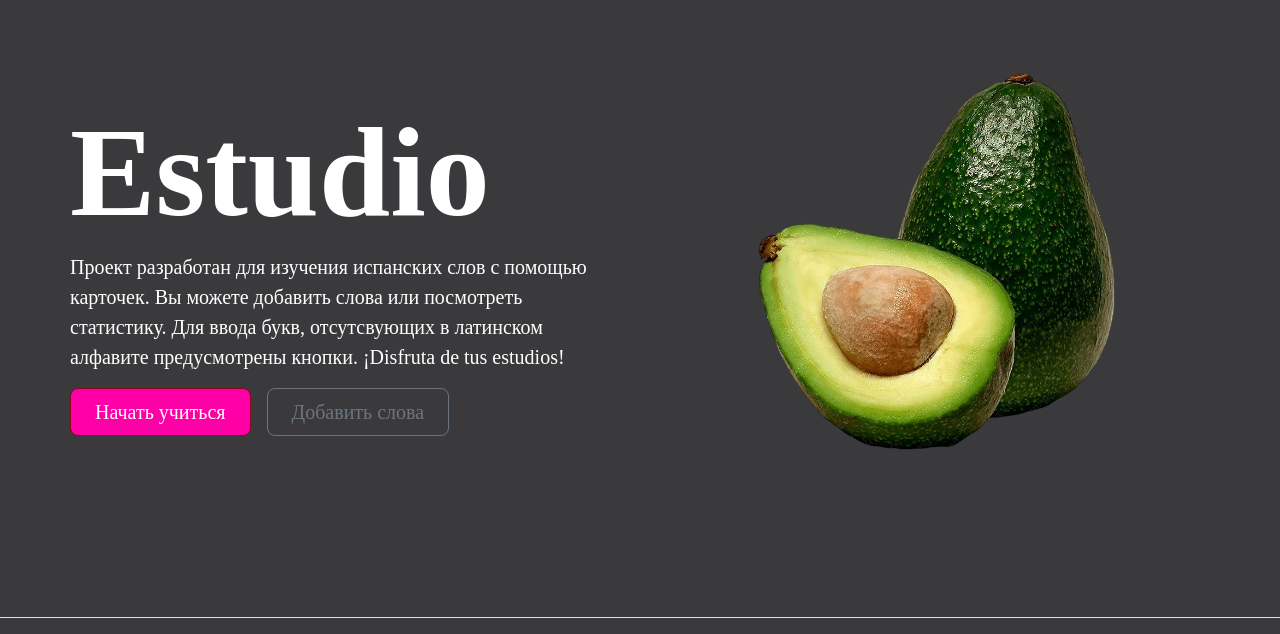
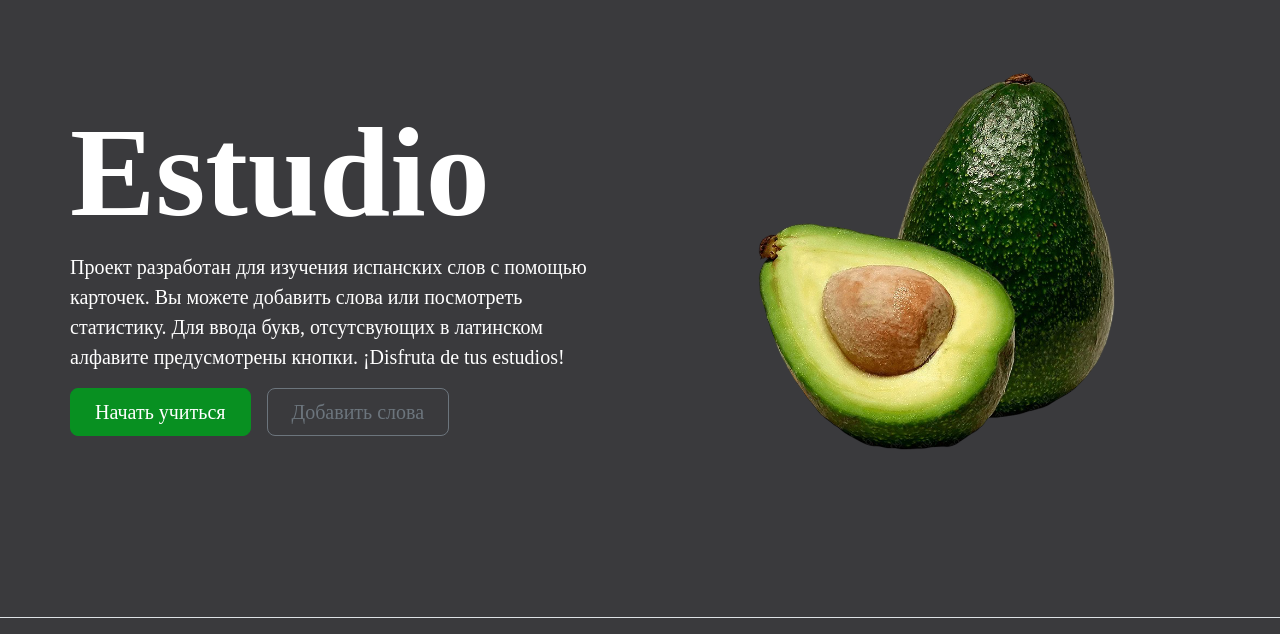
Before and after one commit to tanya-belanova/my_site, a Django app: page / in a window 1280 px wide. Shown: the part 192-826 px from the top of the page. Run offline with Django 5.2, Linux system fonts and the light colour scheme; some libraries are stand-ins or nearby versions.

Commit message:
изменен стиль кнопки primary

```diff
--- a/my_project/static/custom.css
+++ b/my_project/static/custom.css
@@ -33,12 +33,13 @@ h2 {
 }
 
 .btn-primary {
-    background-color: #ff00a6!important;
-    border-color: #870624!important;
+    background-color: #089021!important;
+    border-color: #089021!important;
 }
 
 .btn-primary:hover {
-    background-color: #0d9323!important;
+    background-color: #067b1c!important;
+    border-color: #067b1c!important;
     box-shadow: 0 0 10px rgba(0, 0, 0, 0.2);
 }
 
```
